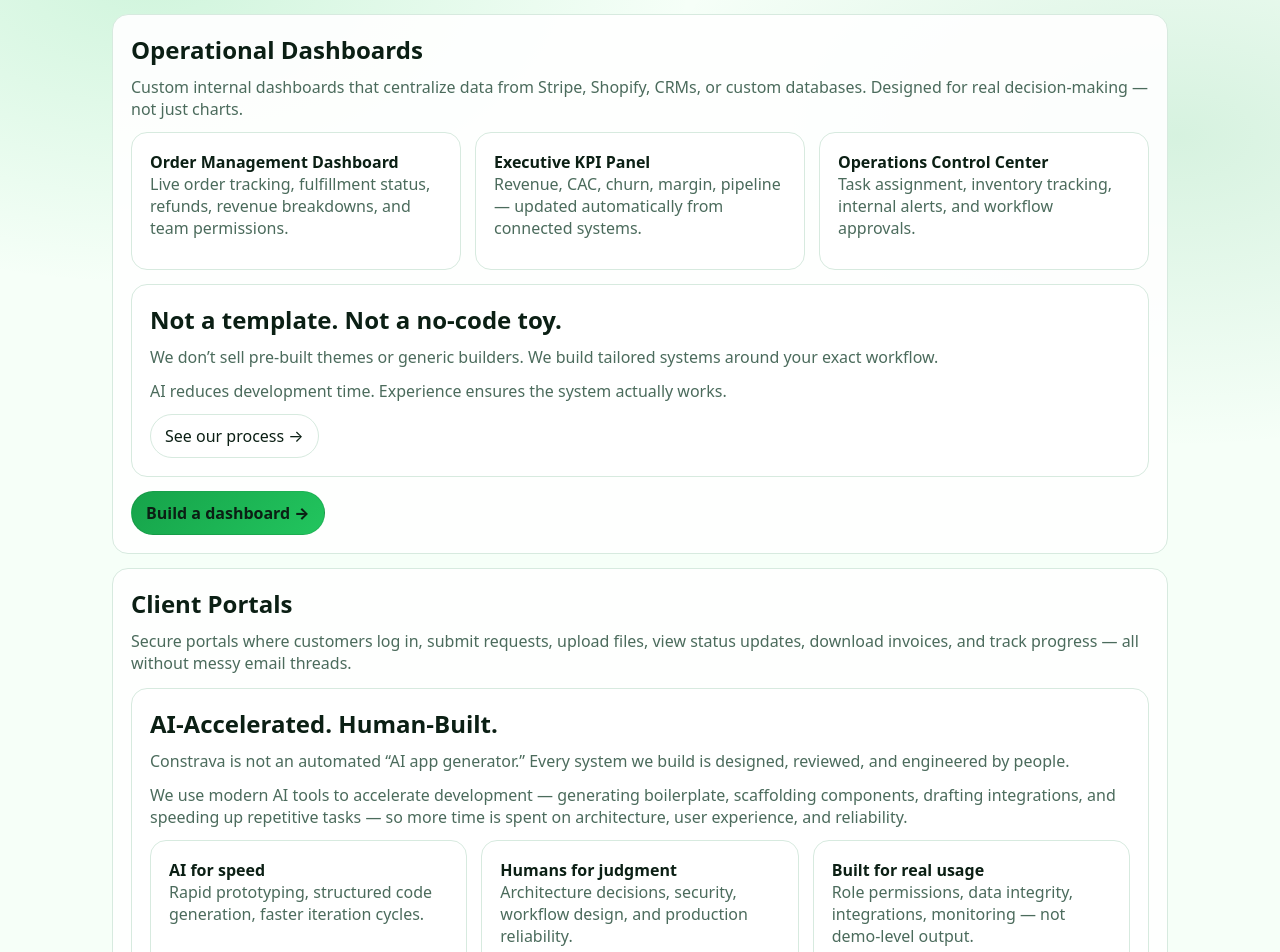
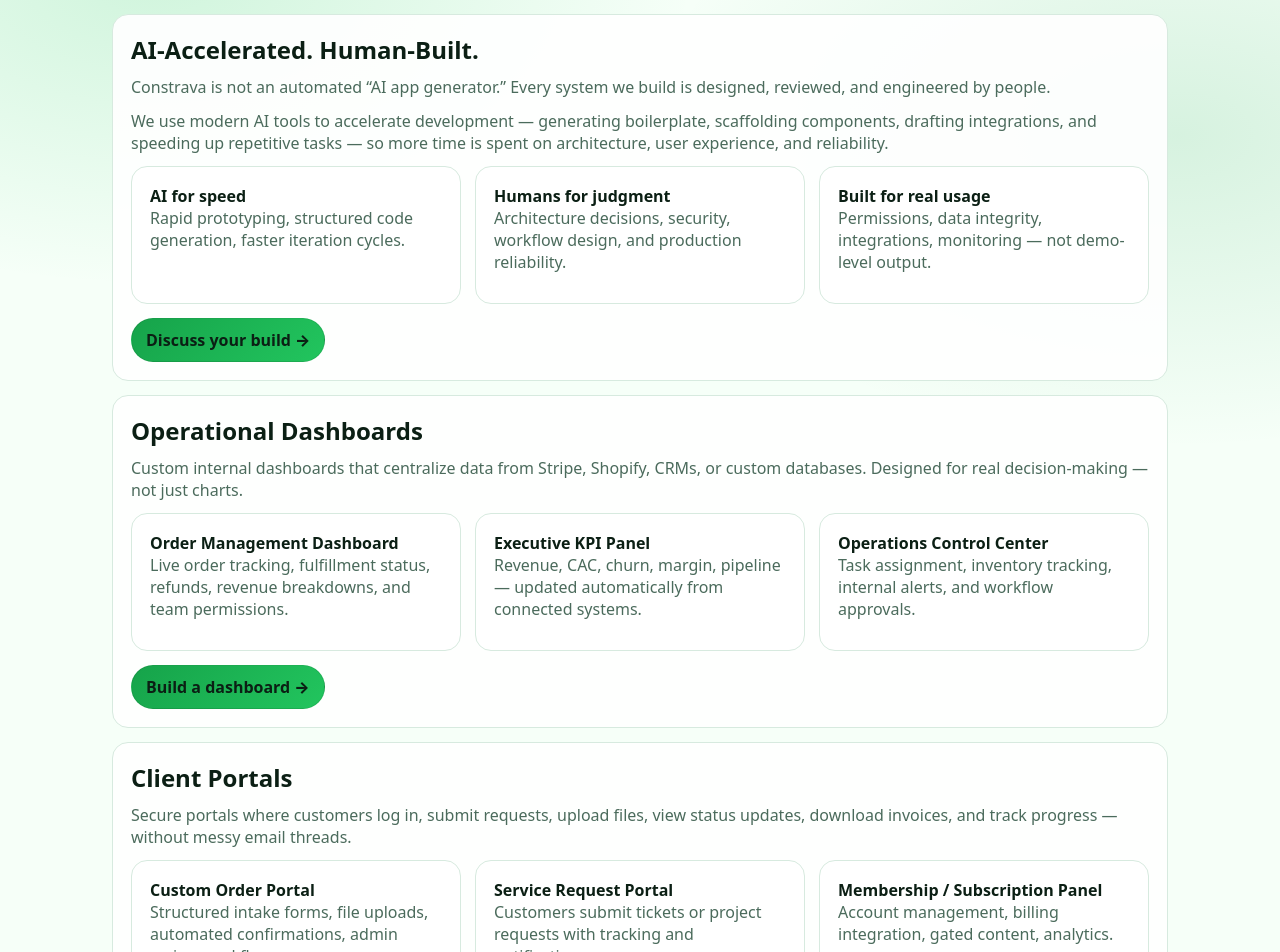
Before and after one commit to ConstravaAI/constrava-backend, a website: page work.html in a window 1280 px wide. Shown: the part 230-1182 px from the top of the page. Drawn offline with Linux system fonts and the light colour scheme.

Commit message:
Update work.html

```diff
--- a/work.html
+++ b/work.html
@@ -20,58 +20,16 @@
       <a class="btn primary" href="/contact">Start a project →</a>
     </header>
 
+    <!-- Intro -->
     <section class="card">
       <h1>Work</h1>
-      <p>Examples we build: ops dashboards, client portals, internal tooling.</p>
+      <p>
+        We build practical software that replaces manual operations: dashboards, portals,
+        and internal tools that teams use every day.
+      </p>
     </section>
-    <section class="card" style="margin-top:14px">
-  <h2 style="margin:0 0 10px">Operational Dashboards</h2>
-  <p>
-    Custom internal dashboards that centralize data from Stripe, Shopify, CRMs, or custom databases.
-    Designed for real decision-making — not just charts.
-  </p>
 
-  <div class="grid grid3" style="margin-top:12px">
-    <div class="card">
-      <b>Order Management Dashboard</b>
-      <p>Live order tracking, fulfillment status, refunds, revenue breakdowns, and team permissions.</p>
-    </div>
-    <div class="card">
-      <b>Executive KPI Panel</b>
-      <p>Revenue, CAC, churn, margin, pipeline — updated automatically from connected systems.</p>
-    </div>
-    <div class="card">
-      <b>Operations Control Center</b>
-      <p>Task assignment, inventory tracking, internal alerts, and workflow approvals.</p>
-    </div>
-  </div>
-<section class="card" style="margin-top:14px">
-  <h2 style="margin:0 0 10px">Not a template. Not a no-code toy.</h2>
-
-  <p>
-    We don’t sell pre-built themes or generic builders.
-    We build tailored systems around your exact workflow.
-  </p>
-
-  <p>
-    AI reduces development time.
-    Experience ensures the system actually works.
-  </p>
-
-  <div style="margin-top:12px">
-    <a class="btn" href="/process">See our process →</a>
-  </div>
-</section>
-  <div style="margin-top:14px">
-    <a class="btn primary" href="/contact">Build a dashboard →</a>
-  </div>
-</section>
-    <section class="card" style="margin-top:14px">
-  <h2 style="margin:0 0 10px">Client Portals</h2>
-  <p>
-    Secure portals where customers log in, submit requests, upload files, view status updates,
-    download invoices, and track progress — all without messy email threads.
-  </p>
+    <!-- Positioning (put early so people understand what you are) -->
     <section class="card" style="margin-top:14px">
       <h2 style="margin:0 0 10px">AI-Accelerated. Human-Built.</h2>
 
@@ -99,7 +57,7 @@
 
         <div class="card">
           <b>Built for real usage</b>
-      <p>Role permissions, data integrity, integrations, monitoring — not demo-level output.</p>
+          <p>Permissions, data integrity, integrations, monitoring — not demo-level output.</p>
         </div>
       </div>
 
@@ -107,6 +65,43 @@
         <a class="btn primary" href="/contact">Discuss your build →</a>
       </div>
     </section>
+
+    <!-- Dashboards -->
+    <section class="card" style="margin-top:14px">
+      <h2 style="margin:0 0 10px">Operational Dashboards</h2>
+      <p>
+        Custom internal dashboards that centralize data from Stripe, Shopify, CRMs, or custom databases.
+        Designed for real decision-making — not just charts.
+      </p>
+
+      <div class="grid grid3" style="margin-top:12px">
+        <div class="card">
+          <b>Order Management Dashboard</b>
+          <p>Live order tracking, fulfillment status, refunds, revenue breakdowns, and team permissions.</p>
+        </div>
+        <div class="card">
+          <b>Executive KPI Panel</b>
+          <p>Revenue, CAC, churn, margin, pipeline — updated automatically from connected systems.</p>
+        </div>
+        <div class="card">
+          <b>Operations Control Center</b>
+          <p>Task assignment, inventory tracking, internal alerts, and workflow approvals.</p>
+        </div>
+      </div>
+
+      <div style="margin-top:14px">
+        <a class="btn primary" href="/contact">Build a dashboard →</a>
+      </div>
+    </section>
+
+    <!-- Portals -->
+    <section class="card" style="margin-top:14px">
+      <h2 style="margin:0 0 10px">Client Portals</h2>
+      <p>
+        Secure portals where customers log in, submit requests, upload files, view status updates,
+        download invoices, and track progress — without messy email threads.
+      </p>
+
       <div class="grid grid3" style="margin-top:12px">
         <div class="card">
           <b>Custom Order Portal</b>
@@ -114,7 +109,7 @@
         </div>
         <div class="card">
           <b>Service Request Portal</b>
-      <p>Customers submit tickets or project requests with built-in tracking and notifications.</p>
+          <p>Customers submit tickets or project requests with tracking and notifications.</p>
         </div>
         <div class="card">
           <b>Membership / Subscription Panel</b>
@@ -126,6 +121,8 @@
         <a class="btn primary" href="/contact">Create a portal →</a>
       </div>
     </section>
+
+    <!-- Internal tools -->
     <section class="card" style="margin-top:14px">
       <h2 style="margin:0 0 10px">Internal Tools & Automation</h2>
       <p>
@@ -136,7 +133,7 @@
       <div class="grid grid3" style="margin-top:12px">
         <div class="card">
           <b>Automated Intake → Database</b>
-      <p>Turn forms and messages into structured data automatically.</p>
+          <p>Turn forms and messages into structured, searchable records.</p>
         </div>
         <div class="card">
           <b>Stripe + CRM Sync</b>
@@ -144,7 +141,7 @@
         </div>
         <div class="card">
           <b>Approval Systems</b>
-      <p>Internal review workflows with role permissions and audit trails.</p>
+          <p>Review workflows with role permissions, notifications, and audit trails.</p>
         </div>
       </div>
 
@@ -152,6 +149,27 @@
         <a class="btn primary" href="/contact">Automate a workflow →</a>
       </div>
     </section>
+
+    <!-- Differentiator (place near end as a “reassurance” closer) -->
+    <section class="card" style="margin-top:14px">
+      <h2 style="margin:0 0 10px">Not a template. Not a no-code toy.</h2>
+
+      <p>
+        We don’t sell pre-built themes or generic builders.
+        We build tailored systems around your exact workflow.
+      </p>
+
+      <p>
+        AI reduces development time.
+        Experience ensures the system actually works.
+      </p>
+
+      <div style="margin-top:12px">
+        <a class="btn" href="/process">See our process →</a>
+      </div>
+    </section>
+
+    <!-- Final CTA -->
     <section class="card" style="margin-top:14px">
       <h2 style="margin:0 0 10px">Ready to build something specific?</h2>
       <p>
@@ -164,6 +182,7 @@
         <a class="btn" href="/process">See how we build</a>
       </div>
     </section>
+
   </div>
 </body>
 </html>
```
Lines whose indentation alone changed are shown as unchanged.
